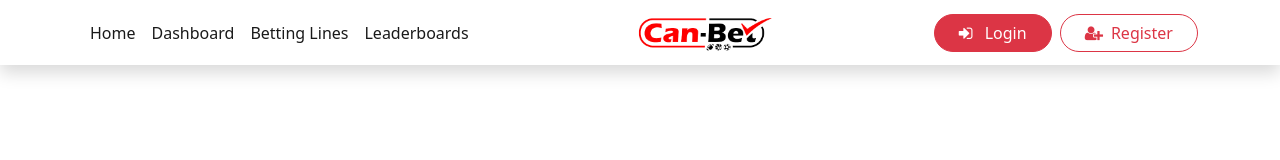
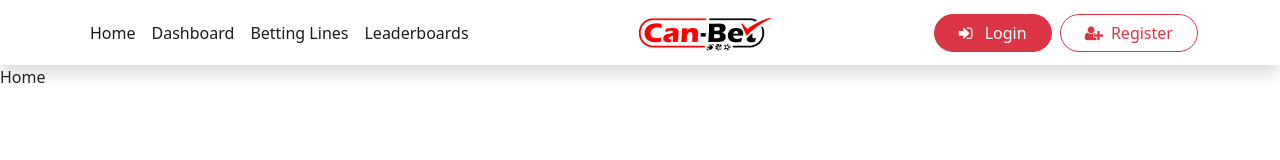
Before and after one commit to bafzaal/Can-Bet, a React (Create React App) app in the folder client-app/: page / in a window 1280 px wide. Shown: the top 160 px of the page. Built offline with nearby package versions, Linux system fonts and the light colour scheme; no server answers.

Commit message:
add scss

```diff
--- a/client-app/package.json
+++ b/client-app/package.json
@@ -13,7 +13,9 @@
     "react-dom": "^17.0.2",
     "react-router-dom": "^6.0.2",
     "react-scripts": "4.0.3",
-    "web-vitals": "^1.1.2"
+    "web-vitals": "^1.1.2",
+    "css-loader": "^5.0.1",
+    "sass-loader": "^10.1.0"
   },
   "scripts": {
     "start": "react-scripts start",
--- a/client-app/src/App.css
+++ b/client-app/src/App.css
@@ -1,5 +1 @@
-/* FORM */
-.form{
-  background-color: #c62128;
-  background-image: linear-gradient(147deg, #c62128 0%, #a00000 74%);
-}
+/* css */
--- a/client-app/src/App.js
+++ b/client-app/src/App.js
@@ -1,11 +1,13 @@
 import { React, useEffect, useState, useCallback } from "react";
 import "./App.css";
+import "./scss/style.scss";
 import Navbar from "./components/Navbar";
 import { Routes, Route, Navigate, Outlet } from "react-router-dom";
 import Login from "./components/Login";
 import Logout from "./components/Logout";
 import Register from "./components/Register";
 import Profile from "./components/Profile";
+import Home from "./components/Home";
 
 function App() {
   const [isTokenValidated, setIsTokenValidated] = useState(false);
@@ -56,11 +58,13 @@ function App() {
     <>
       <Navbar isAuth={isTokenValidated} id={userId} />
       <Routes>
+        <Route exact path="/" element={<Home />}></Route>
         <Route exact path="/login" element={<Login />}></Route>
         <Route exact path="/register" element={<Register />}></Route>
         <Route exact path="/logout" element={<Logout />}></Route>
          {isTokenValidated ? (
-            <Route path="profile/:id" element={<Profile />} />
+            <Route path="/profile/:id" element={<Profile />}>
+            </Route>
           ) : (
             <Route exact path="/3" element={<Login />}></Route>
           ) // test to see if non auth users can access /3 while auth can
--- /dev/null
+++ b/client-app/src/components/Home.jsx
@@ -0,0 +1,15 @@
+import React, { useEffect } from "react";
+
+const Home = () => {
+
+
+  useEffect(() => {
+
+  })
+
+
+
+  return (<div>Home</div>);
+};
+
+export default Home;
--- /dev/null
+++ b/client-app/src/scss/forms.scss
@@ -0,0 +1,5 @@
+/* FORM */
+.form{
+  background-color: #c62128;
+  background-image: linear-gradient(147deg, #c62128 0%, #a00000 74%);
+}
--- /dev/null
+++ b/client-app/src/scss/style.scss
@@ -0,0 +1,2 @@
+
+@import 'forms.scss'
```
Also changed, not shown: 1 other file (tests, documents, lock files or other folders).
